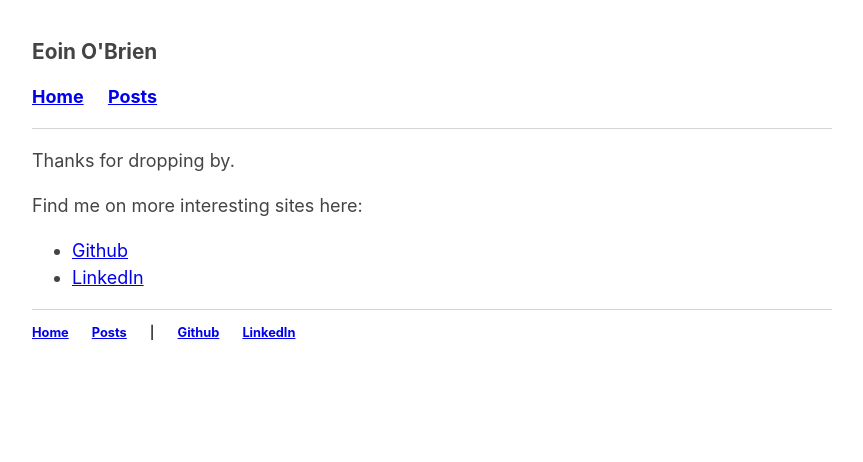
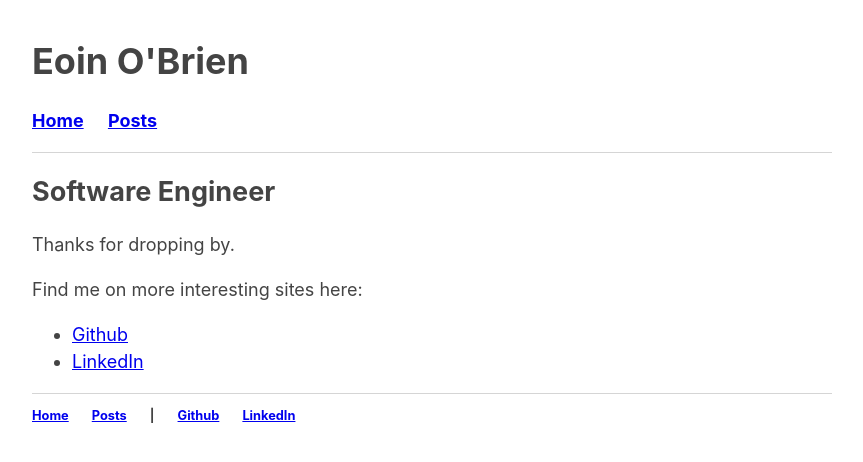
Before and after one commit to eoinobrien/eoinobrien.ie, a Jekyll site: the page built from index.md, in a window 1280 px wide. Shown: the top 462 px of the page, without its empty margins (208-1071 px from the left). Built offline with Jekyll 4.4.1, drawn with Linux system fonts in a browser that asks for light colours.

Commit message:
make home page more like previous site

```diff
--- a/assets/css/header.scss
+++ b/assets/css/header.scss
@@ -1,7 +1,3 @@
 header.header {
-    .header-site-name {
-        font-size: 1.3rem;
-    }
-
     border-bottom: 1px solid #d5d5d5;
 }
--- a/index.md
+++ b/index.md
@@ -2,6 +2,9 @@
 layout: default
 title: Eoin O'Brien
 ---
+
+## Software Engineer
+
 Thanks for dropping by.
 
 Find me on more interesting sites here:
```
